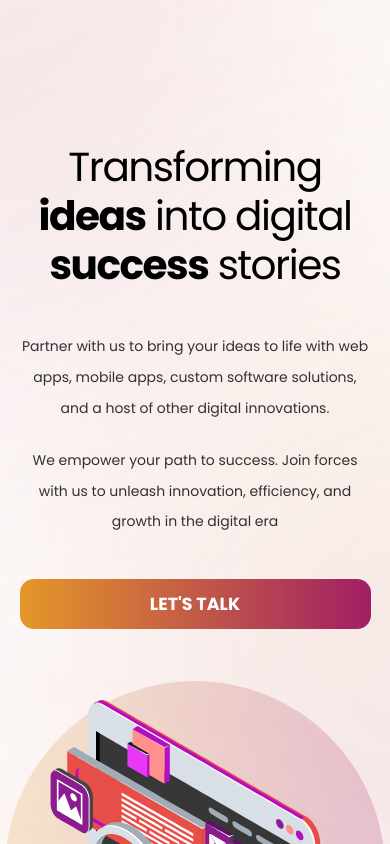
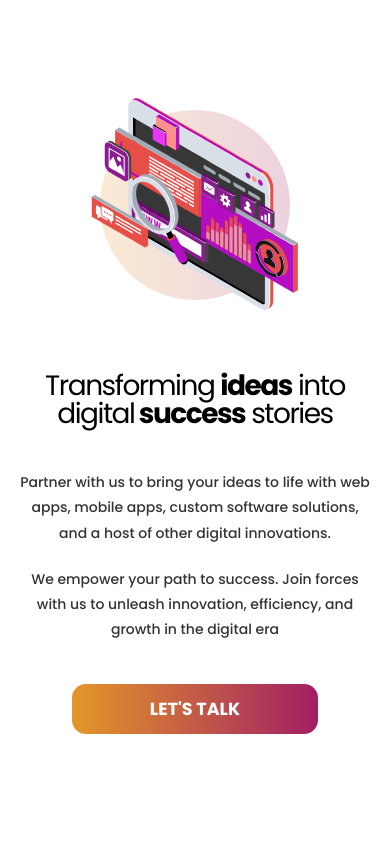
Before and after one commit to jkrmarmol/Kuma-Technologies, a React (Vite) app: page / in a window 390 px wide. Shown: the top 844 px of the page. Built offline with nearby package versions, Linux system fonts and the light colour scheme.

Commit message:
fixed width

```diff
--- a/src/App.tsx
+++ b/src/App.tsx
@@ -1,4 +1,4 @@
-import Circle from "./components/Circle"
+// import Circle from "./components/Circle"
 import Header from "./components/Header"
 import Home from "./components/Home"
 import Responsibilities from "./components/Responsibilities"
@@ -11,8 +11,9 @@ function App() {
 
   return (
     <>
-      <Circle />
+
       <div className="container">
+        {/* <Circle /> */}
         <Header />
         <Home />
         <Responsibilities />
--- a/src/assets/styles/helpers/_mixins.scss
+++ b/src/assets/styles/helpers/_mixins.scss
@@ -1,7 +1,6 @@
 @mixin circle() {
   border-radius: 50%;
   background: linear-gradient(183deg, rgba(228, 151, 41, 0.15) 0%, rgba(161, 30, 100, 0.15) 100%);
-  // background-color: red;
   filter: blur(150px);
   height: 742px;
   width: 742px;
--- a/src/assets/styles/main.css
+++ b/src/assets/styles/main.css
@@ -18,12 +18,11 @@
 }
 
 body {
-  overflow-x: hidden;
-  position: relative;
   background-color: #ffffff;
 }
 body .circle-elements {
-  width: 1200px;
+  overflow-x: hidden;
+  position: relative;
 }
 body .circle-elements .circle {
   border-radius: 50%;
@@ -33,6 +32,7 @@ body .circle-elements .circle {
   width: 742px;
   position: absolute;
   z-index: -12;
+  border: 1px solid red;
   left: -400px;
   top: -400px;
 }
@@ -110,6 +110,7 @@ body .circle-elements .circle-6 {
 }
 .container .headers {
   position: fixed;
+  display: block;
   left: 0;
   right: 0;
   grid-column: 1/span 2;
@@ -687,10 +688,6 @@ body .circle-elements .circle-6 {
 @media screen and (min-width: 0px) and (max-width: 480px) {
   html {
     font-size: 14px;
-    overflow-x: hidden;
-  }
-  body {
-    overflow-x: hidden;
   }
   .container .headers {
     grid-column: 1/span 2;
@@ -755,16 +752,27 @@ body .circle-elements .circle-6 {
   .container .home {
     width: 90%;
     justify-content: center;
-    flex-wrap: wrap;
+    flex-direction: row-reverse;
+    flex-wrap: wrap-reverse;
+    height: 100vh;
   }
   .container .home .intro-text {
     flex-basis: 100%;
     width: 100%;
-    align-self: flex-start;
+    display: flex;
+    flex-direction: column;
+    align-items: center;
+    margin-bottom: 20vh;
+  }
+  .container .home .intro-text .main-content p {
+    font-size: 2rem;
+    line-height: 1 !important;
   }
   .container .home .intro-text .paragraph-text {
-    line-height: 220%;
+    line-height: 180%;
     text-align: center;
+    margin: 0px 0px;
+    font-weight: 500;
   }
   .container .home .intro-text .main-content p {
     line-height: 120%;
@@ -775,12 +783,12 @@ body .circle-elements .circle-6 {
     display: none;
   }
   .container .home .intro-text button {
-    width: 100%;
+    width: 70%;
     margin: 3rem 0px;
   }
   .container .home .intro-image .circle {
-    width: 380px;
-    height: 380px;
+    width: 190px;
+    height: 190px;
   }
   .container .responsibilities {
     width: 70%;
--- a/src/assets/styles/main.scss
+++ b/src/assets/styles/main.scss
@@ -11,16 +11,19 @@
   font-family: $primary-font-family;
 }
 
+html {
+  // overflow-x: hidden;
+  // position: relative;
+}
+
 body {
-  overflow-x: hidden;
-  position: relative;
   .circle-elements {
-    // overflow-x: hidden;
-    // position: relative;
-    width: 1200px;
+    overflow-x: hidden;
+    position: relative;
 
     .circle {
       @include circle();
+      border: 1px solid red;
       left: -400px;
       top: -400px;
     }
@@ -71,6 +74,7 @@ body {
 
   .headers {
     position: fixed;
+    display: block;
     left: 0;
     right: 0;
     grid-column: 1 / span 2;
@@ -774,10 +778,6 @@ body {
 @media screen and (min-width: 0px) and (max-width: 480px) {
   html {
     font-size: 14px;
-    overflow-x: hidden;
-  }
-  body {
-    overflow-x: hidden;
   }
 
   .container {
@@ -860,16 +860,30 @@ body {
     .home {
       width: 90%;
       justify-content: center;
-      flex-wrap: wrap;
+      flex-direction: row-reverse;
+      flex-wrap: wrap-reverse;
+      height: 100vh;
 
       .intro-text {
         flex-basis: 100%;
         width: 100%;
-        align-self: flex-start;
+        display: flex;
+        flex-direction: column;
+        align-items: center;
+        margin-bottom: 20vh;
+
+        .main-content {
+          p {
+            font-size: 2rem;
+            line-height: 1 !important;
+          }
+        }
 
         .paragraph-text {
-          line-height: 220%;
+          line-height: 180%;
           text-align: center;
+          margin: 0px 0px;
+          font-weight: 500;
         }
 
         .main-content {
@@ -886,15 +900,15 @@ body {
         }
 
         button {
-          width: 100%;
+          width: 70%;
           margin: 3rem 0px;
         }
       }
 
       .intro-image {
         .circle {
-          width: 380px;
-          height: 380px;
+          width: 190px;
+          height: 190px;
         }
       }
 
--- a/src/components/Home.tsx
+++ b/src/components/Home.tsx
@@ -52,8 +52,8 @@ function Home() {
           loop
           src={HomeImage}
           style={{
-            height: mobileWidth ? '400px' : '570px',
-            width: mobileWidth ? '400px' : '570px'
+            height: mobileWidth ? '250px' : '570px',
+            width: mobileWidth ? '250px' : '570px'
           }}
         >
         </Player>
```
Also changed, not shown: 1 other file (tests, documents, lock files or other folders).
